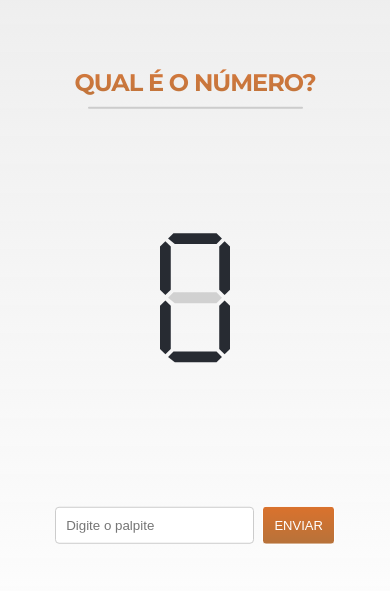
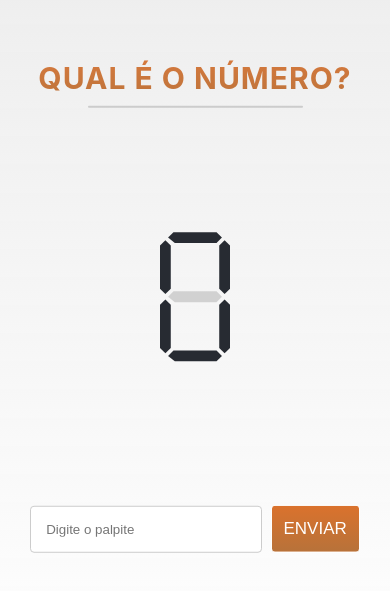
Before and after one commit to ChristoferGuimaraes/number-game, a website: page index.html in a window 390 px wide. Shown: the part 131-722 px from the top of the page. Drawn offline with nearby package versions, Linux system fonts and the light colour scheme; no server answers.

Commit message:
media 500px responsivity improvement

```diff
--- a/styles.css
+++ b/styles.css
@@ -10,7 +10,6 @@
 }
 
 body {
-
   background: linear-gradient(#eeee, #fff);
   font-family: "Montserrat", -apple-system, BlinkMacSystemFont, "Segoe UI",
     Roboto, Oxygen, Ubuntu, Cantarell, "Open Sans", "Helvetica Neue", sans-serif;
@@ -25,6 +24,30 @@ body {
   width: 320px;
   padding: 10px;
   background: linear-gradient(#eeee, #fff);
+}
+
+.title-container {
+  font-weight: 700;
+  text-align: center;
+  font-size: 24px;
+  margin-top: 50px;
+  letter-spacing: -1px;
+  background: linear-gradient(#d5793d, #b7723a);
+  -webkit-background-clip: text;
+  -webkit-text-fill-color: transparent;
+  -moz-background-clip: text;
+  -moz-text-fill-color: transparent;
+}
+
+.title-container:after {
+  content: "";
+  width: 215px;
+  height: 1.5px;
+  display: block;
+  margin: 0 auto;
+  margin-top: 10px;
+  background-color: #ccc;
+  border-radius: 5px;
 }
 
 .inputs-container {
@@ -50,30 +73,6 @@ body {
   color: white;
   cursor: pointer;
   font-size: 13px;
-}
-
-.title-container {
-  font-weight: 700;
-  text-align: center;
-  font-size: 24px;
-  margin-top: 50px;
-  letter-spacing: -1px;
-  background: linear-gradient(#d5793d, #b7723a);
-  -webkit-background-clip: text;
-  -webkit-text-fill-color: transparent;
-  -moz-background-clip: text;
-  -moz-text-fill-color: transparent;
-}
-
-.title-container:after {
-  content: "";
-  width: 215px;
-  height: 1.5px;
-  display: block;
-  margin: 0 auto;
-  margin-top: 10px;
-  background-color: #ccc;
-  border-radius: 5px;
 }
 
 .numbers {
@@ -221,7 +220,7 @@ input::-webkit-inner-spin-button {
 
 @media (max-width: 500px) {
   .game-container {
-    width: 100%;
+    width: 380px;
     border: none;
     background: none;
   }
@@ -230,4 +229,30 @@ input::-webkit-inner-spin-button {
     height: 100vh;
     background: linear-gradient(rgba(233, 233, 233, 0.884), #fff);
   }
+
+  .title-container {
+    font-size: 30px;
+    font-family: -apple-system, BlinkMacSystemFont, "Segoe UI", Roboto, Oxygen,
+      Ubuntu, Cantarell, "Open Sans", "Helvetica Neue", sans-serif;
+    letter-spacing: 1px;
+  }
+
+  #render-result {
+    font-size: 21px;
+  }
+
+  #num {
+    width: 200px;
+    padding: 15px;
+  }
+
+  #sub {
+    padding: 13px 12px;
+    font-size: 17px;
+  }
+
+  #rematch-btn {
+    font-size: 17px;
+    padding: 8px 10px;
+  }
 }
```
